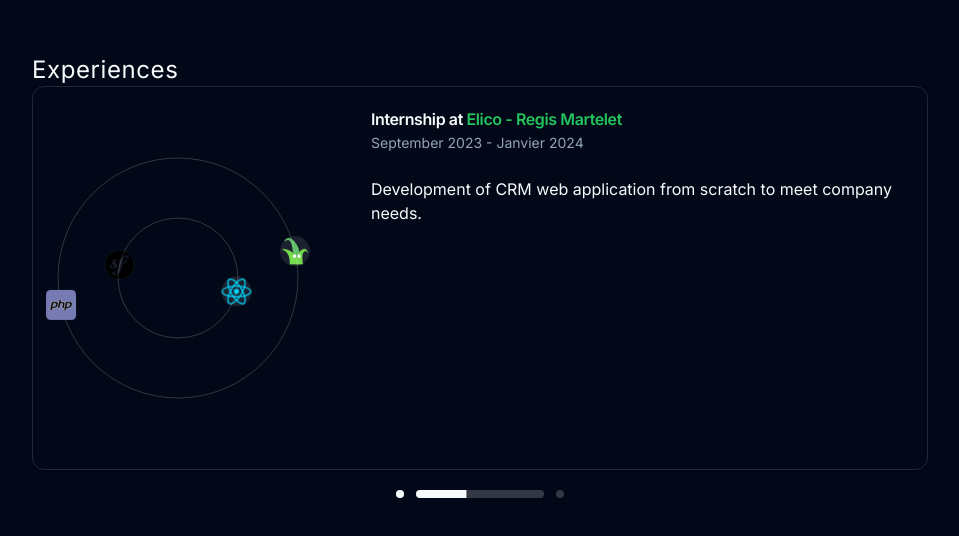
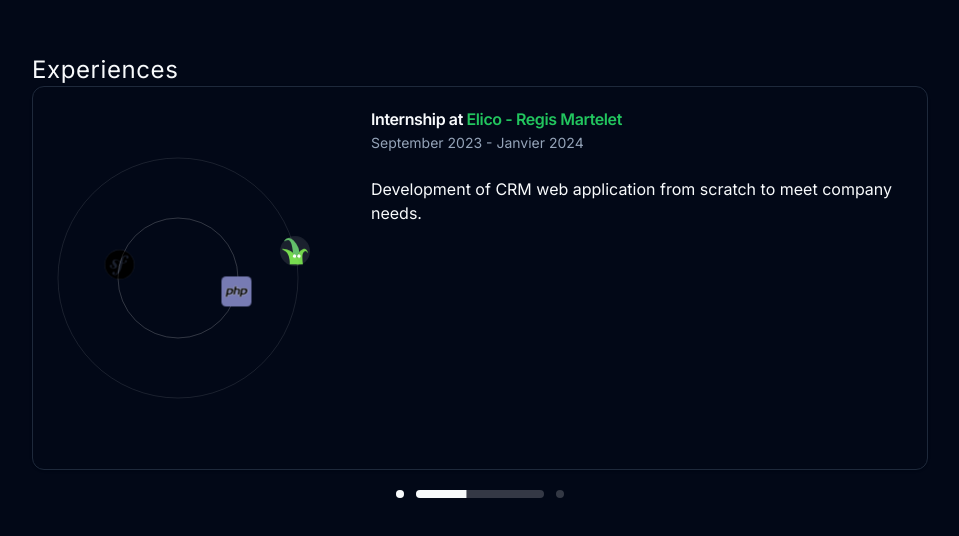
Before and after one commit to Miunn/portfolio, a Next.js app: page / in a window 1280 px wide. Shown: the part 938-1474 px from the top of the page, without its empty margins (64-1023 px from the left). Built offline with nearby package versions, Linux system fonts and the light colour scheme; a web font is replaced by a local one.

Commit message:
Orbit props

```diff
--- a/src/components/experiences/ExperienceArticle.tsx
+++ b/src/components/experiences/ExperienceArticle.tsx
@@ -8,66 +8,45 @@ export interface ExperienceArticleProps {
     startDate: string;
     endDate: string;
     description: string;
+    innerCirclesImgPaths?: string[];
+    outerCirclesImgPaths?: string[];
 }
 
-export default function ExperienceArticle({title, company, startDate, endDate, description}: ExperienceArticleProps) {
+export default function ExperienceArticle({title, company, startDate, endDate, description, innerCirclesImgPaths, outerCirclesImgPaths}: ExperienceArticleProps) {
     return (
         <Card className={"h-full grid gap-x-6"} style={{gridTemplateColumns: "1fr 2fr"}}>
             <div className={"relative flex h-full w-full flex-col items-center justify-center overflow-hidden"}>
+                {innerCirclesImgPaths?.map((path, index) => (
                     <OrbitingCircles
                         className="size-[30px] border-none bg-transparent"
                         duration={20}
-                    delay={20}
+                        delay={10*index}
                         radius={60}
                     >
                         <Image
-                        src={"/images/symfony.svg"}
+                            src={path}
                             height={30}
                             width={30}
-                        alt={"Symfony logo"}
+                            alt={"Logo"}
                         />
                     </OrbitingCircles>
+                ))}
+                {outerCirclesImgPaths?.map((path, index) => (
                     <OrbitingCircles
                         className="size-[30px] border-none bg-transparent"
                         duration={20}
-                    delay={10}
-                    radius={60}
-                >
-                    <Image
-                        src={"/images/react.svg"}
-                        height={30}
-                        width={30}
-                        alt={"React logo"}
-                    />
-                </OrbitingCircles>
-                <OrbitingCircles
-                    className="size-[30px] border-none bg-transparent"
-                    duration={20}
-                    delay={20}
+                        delay={10*index}
                         radius={120}
                         reverse
                     >
                         <Image
-                        src={"/images/twig.svg"}
+                            src={path}
                             height={30}
                             width={30}
-                        alt={"Symfony logo"}
+                            alt={"Logo"}
                         />
                     </OrbitingCircles>
-                <OrbitingCircles
-                    className="size-[30px] border-none bg-transparent"
-                    duration={20}
-                    delay={10}
-                    radius={120}
-                    reverse
-                >
-                    <Image
-                        src={"/images/php.svg"}
-                        height={30}
-                        width={30}
-                        alt={"React logo"}
-                    />
-                </OrbitingCircles>
+                ))}
             </div>
             <div>
                 <CardHeader>
--- a/src/components/experiences/ExperienceCarousel.tsx
+++ b/src/components/experiences/ExperienceCarousel.tsx
@@ -2,33 +2,38 @@
 
 import {useEffect, useState} from "react";
 import {Progress} from "@/components/ui/progress";
-import ExperienceArticle from "@/components/experiences/ExperienceArticle";
+import ExperienceArticle, {ExperienceArticleProps} from "@/components/experiences/ExperienceArticle";
 
 export default function ExperienceCarousel() {
     const [selectedIndex, setSelectedIndex] = useState<number>(0);
     const [progresses, setProgresses] = useState<number[]>([0, 0, 0]);
 
-    const experiencesArticles = [
+    const experiencesArticles: ExperienceArticleProps[] = [
         {
             title: "Fixed term contract",
             company: "Elico - Regis Martelet",
             startDate: "September 2023",
             endDate: "Janvier 2024",
-            description: "Front-end and back-end rebuild of an existing inventory management web application."
+            description: "Front-end and back-end rebuild of an existing inventory management web application.",
+            innerCirclesImgPaths: ["/images/symfony.svg", "/images/react.svg"],
+            outerCirclesImgPaths: ["/images/php.svg", "/images/twig.svg"],
         },
         {
             title: "Internship",
             company: "Elico - Regis Martelet",
             startDate: "September 2023",
             endDate: "Janvier 2024",
-            description: "Development of CRM web application from scratch to meet company needs."
+            description: "Development of CRM web application from scratch to meet company needs.",
+            innerCirclesImgPaths: ["/images/symfony.svg", "/images/php.svg"],
+            outerCirclesImgPaths: ["/images/twig.svg"],
         },
         {
             title: "Internship",
             company: "Pandrol - BLONDEL Group",
             startDate: "July",
             endDate: "August 2021",
-            description: "Development of a native Android application."
+            description: "Development of a native Android application.",
+            innerCirclesImgPaths: ["/images/android-studio.svg", "/images/java.svg"],
         }
     ];
 
```
Also changed, not shown: public/images/java.svg (added). Lines whose indentation alone changed are shown as unchanged.
